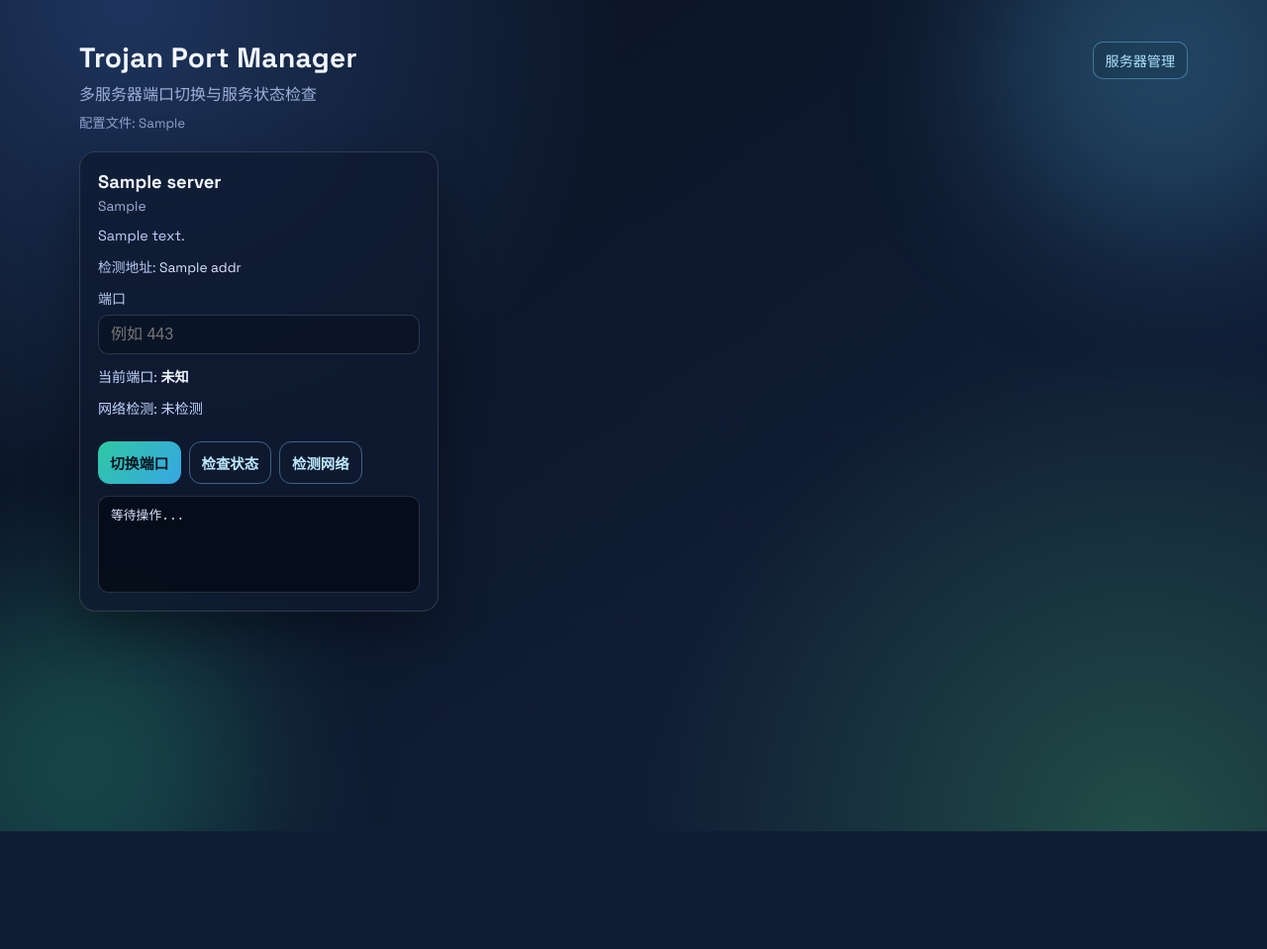
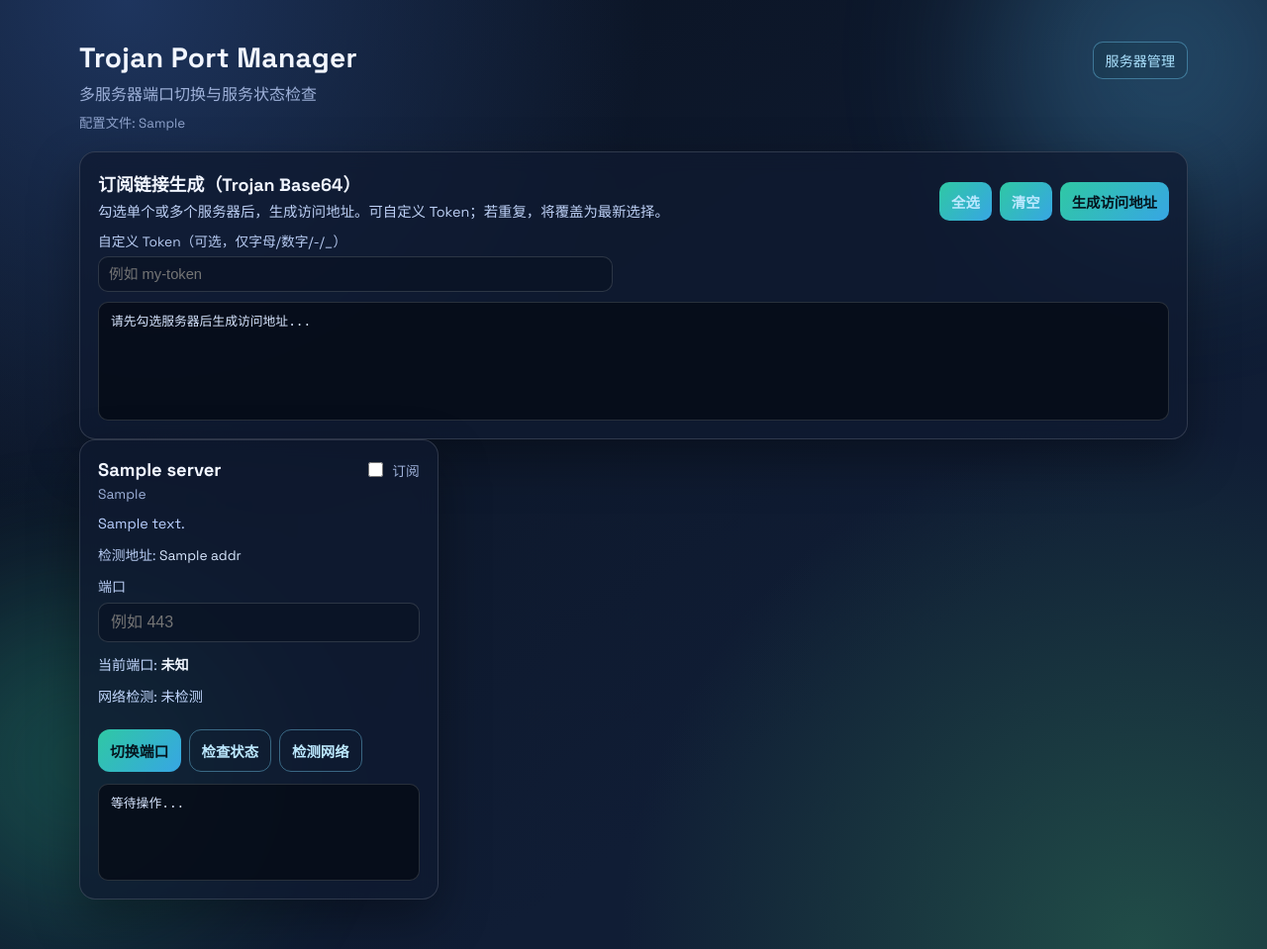
Before and after one commit to shafishcn/trojan-panel, a Flask app: template templates/index.html in a window 1280 px wide. Shown: the whole page at 99% size. Before the commit the page ends 840 px from the top, so only its background shows below. Run offline with Flask 3, Linux system fonts and the light colour scheme; the template is opened without the code that fills it: most values are stand-ins (such as "Sample title", 1, 10 or a date in 2020).

Commit message:
feat: support custom subscription tokens with overwrite

```diff
--- a/app.py
+++ b/app.py
@@ -1,16 +1,19 @@
 from __future__ import annotations
 
+import base64
 import hmac
 import json
 import os
+import secrets
 import shlex
 import socket
 import subprocess
 from concurrent.futures import ThreadPoolExecutor, as_completed
 from pathlib import Path
 from typing import Any
+from urllib.parse import quote
 
-from flask import Flask, jsonify, redirect, render_template, request, session, url_for
+from flask import Flask, Response, jsonify, redirect, render_template, request, session, url_for
 
 
 BASE_DIR = Path(__file__).resolve().parent
@@ -44,7 +47,7 @@ SSH_OPTIONS_WITH_ARG = {
 
 def load_config(config_path: Path) -> dict[str, Any]:
     if not config_path.exists():
-        return {"servers": []}
+        return {"servers": [], "subscriptions": {}}
     with config_path.open("r", encoding="utf-8") as f:
         data = json.load(f)
     if not isinstance(data, dict):
@@ -55,6 +58,7 @@ def load_config(config_path: Path) -> dict[str, Any]:
     if not isinstance(servers, list):
         raise ValueError("Invalid config: `servers` must be a list.")
     data["servers"] = servers
+    data["subscriptions"] = normalize_subscriptions(data.get("subscriptions"))
     return data
 
 
@@ -111,6 +115,74 @@ def build_quick_ports(current_port: int | None) -> list[int]:
     return []
 
 
+def normalize_token(raw_token: Any) -> str:
+    if raw_token is None:
+        return ""
+    token = str(raw_token).strip()
+    if not token:
+        return ""
+    if len(token) > 64:
+        raise ValueError("`token` length must be <= 64.")
+    for ch in token:
+        if ch.isalnum() or ch in {"-", "_"}:
+            continue
+        raise ValueError("`token` only supports letters, numbers, '-' and '_'.")
+    return token
+
+
+def normalize_server_id_list(raw_ids: Any) -> list[str]:
+    if not isinstance(raw_ids, list):
+        raise ValueError("`server_ids` must be a non-empty array.")
+
+    out: list[str] = []
+    seen: set[str] = set()
+    for raw in raw_ids:
+        server_id = str(raw).strip()
+        if not server_id or server_id in seen:
+            continue
+        out.append(server_id)
+        seen.add(server_id)
+    if not out:
+        raise ValueError("No valid server ids.")
+    return out
+
+
+def normalize_subscriptions(raw_subscriptions: Any) -> dict[str, list[str]]:
+    if raw_subscriptions is None:
+        return {}
+    if not isinstance(raw_subscriptions, dict):
+        raise ValueError("Invalid config: `subscriptions` must be an object.")
+
+    out: dict[str, list[str]] = {}
+    for raw_token, raw_value in raw_subscriptions.items():
+        token = normalize_token(raw_token)
+        if not token:
+            continue
+
+        value = raw_value
+        if isinstance(raw_value, dict):
+            value = raw_value.get("server_ids")
+        if not isinstance(value, list):
+            continue
+        try:
+            server_ids = normalize_server_id_list(value)
+        except ValueError:
+            continue
+        out[token] = server_ids
+    return out
+
+
+def build_new_token(existing_tokens: set[str]) -> str:
+    for _ in range(20):
+        token = secrets.token_urlsafe(9).replace("=", "")
+        if token and token not in existing_tokens:
+            return token
+    while True:
+        token = f"sub-{secrets.token_hex(6)}"
+        if token not in existing_tokens:
+            return token
+
+
 def find_server(servers: list[dict[str, Any]], server_id: str) -> dict[str, Any]:
     for server in servers:
         if server.get("id") == server_id:
@@ -164,6 +236,44 @@ def clean_auth_view(config: dict[str, Any]) -> dict[str, str]:
     return {"username": username, "password": password}
 
 
+def select_servers_by_ids(servers: list[dict[str, Any]], server_ids: list[str]) -> list[dict[str, Any]]:
+    wanted = {x for x in server_ids if x}
+    selected = [s for s in servers if s.get("id") in wanted]
+    return selected
+
+
+def build_trojan_link(server: dict[str, Any]) -> str:
+    server_id = str(server.get("id", "")).strip() or "unknown"
+    server_name = str(server.get("name", "")).strip() or server_id
+    raw_addr = server.get("addr")
+    addr = str(raw_addr).strip() if raw_addr is not None else ""
+    if not addr:
+        raise ValueError(f"Server `{server_id}` missing `addr`.")
+
+    try:
+        port = parse_current_port(server.get("current_port"))
+    except ValueError:
+        port = None
+    if port is None:
+        raise ValueError(f"Server `{server_id}` missing valid `current_port`.")
+
+    raw_password = server.get("trojan_password")
+    password = str(raw_password) if raw_password is not None else ""
+    if not password:
+        raise ValueError(f"Server `{server_id}` missing `trojan_password`.")
+
+    userinfo = quote(password, safe="")
+    fragment = quote(server_name, safe="")
+    return f"trojan://{userinfo}@{addr}:{port}?security=tls&headerType=none&type=tcp#{fragment}"
+
+
+def build_subscription_links(selected: list[dict[str, Any]]) -> list[str]:
+    links: list[str] = []
+    for server in selected:
+        links.append(build_trojan_link(server))
+    return links
+
+
 def is_safe_next(next_url: str) -> bool:
     if not next_url:
         return False
@@ -177,7 +287,7 @@ def is_safe_next(next_url: str) -> bool:
 @app.before_request
 def require_login():
     endpoint = request.endpoint or ""
-    if endpoint in {"login", "logout", "static"}:
+    if endpoint in {"login", "logout", "static", "subscription_content"}:
         return None
 
     creds = get_auth_credentials(get_config_path())
@@ -222,6 +332,7 @@ def normalize_servers(raw_servers: Any) -> list[dict[str, Any]]:
         raw_ssh_target = raw.get("ssh_target")
         raw_current_port = raw.get("current_port")
         raw_addr = raw.get("addr")
+        raw_trojan_password = raw.get("trojan_password")
 
         name = str(raw_name).strip() if raw_name is not None else server_id
         if not name:
@@ -231,6 +342,9 @@ def normalize_servers(raw_servers: Any) -> list[dict[str, Any]]:
         status_template = str(raw_status_template).strip() if raw_status_template is not None else ""
         ssh_target = str(raw_ssh_target).strip() if raw_ssh_target is not None else ""
         addr = str(raw_addr).strip() if raw_addr is not None else ""
+        trojan_password = str(raw_trojan_password) if raw_trojan_password is not None else ""
+        if any(ch.isspace() for ch in trojan_password):
+            raise ValueError(f"Server `{server_id}`: `trojan_password` must not contain whitespace.")
         try:
             current_port = parse_current_port(raw_current_port)
         except ValueError:
@@ -262,6 +376,8 @@ def normalize_servers(raw_servers: Any) -> list[dict[str, Any]]:
             item["current_port"] = current_port
         if addr:
             item["addr"] = addr
+        if trojan_password:
+            item["trojan_password"] = trojan_password
 
         normalized.append(item)
     return normalized
@@ -276,6 +392,7 @@ def clean_server_view(item: dict[str, Any]) -> dict[str, Any]:
     raw_desc = item.get("description")
     raw_current_port = item.get("current_port")
     raw_addr = item.get("addr")
+    raw_trojan_password = item.get("trojan_password")
 
     server_id = str(raw_id).strip() if raw_id is not None else ""
     name = str(raw_name).strip() if raw_name is not None else ""
@@ -284,6 +401,7 @@ def clean_server_view(item: dict[str, Any]) -> dict[str, Any]:
     status_template = str(raw_status_template).strip() if raw_status_template is not None else ""
     description = str(raw_desc).strip() if raw_desc is not None else ""
     addr = str(raw_addr).strip() if raw_addr is not None else ""
+    trojan_password = str(raw_trojan_password) if raw_trojan_password is not None else ""
     try:
         current_port = parse_current_port(raw_current_port) if raw_current_port is not None else None
     except ValueError:
@@ -298,6 +416,7 @@ def clean_server_view(item: dict[str, Any]) -> dict[str, Any]:
         "current_port": current_port,
         "quick_ports": build_quick_ports(current_port),
         "addr": addr,
+        "trojan_password": trojan_password,
     }
 
 
@@ -756,6 +875,101 @@ def network_check():
     return jsonify(data), 200
 
 
+@app.post("/api/subscription-link")
+def subscription_link():
+    payload = request.get_json(silent=True) or {}
+    raw_ids = payload.get("server_ids")
+    raw_token = payload.get("token")
+    try:
+        server_ids = normalize_server_id_list(raw_ids)
+        custom_token = normalize_token(raw_token)
+    except ValueError as exc:
+        return jsonify({"ok": False, "message": str(exc)}), 400
+
+    config_path = get_config_path()
+    try:
+        config = load_config(config_path)
+        servers = config.get("servers", [])
+        subscriptions = normalize_subscriptions(config.get("subscriptions"))
+    except ValueError as exc:
+        return jsonify({"ok": False, "message": str(exc)}), 400
+    except Exception as exc:  # noqa: BLE001
+        return jsonify({"ok": False, "message": f"Config error: {exc}"}), 500
+
+    selected = select_servers_by_ids(servers, server_ids)
+    if len(selected) != len(server_ids):
+        missing = [x for x in server_ids if x not in {str(s.get("id", "")) for s in selected}]
+        return jsonify({"ok": False, "message": f"Server not found: {', '.join(missing)}"}), 400
+
+    try:
+        links = build_subscription_links(selected)
+    except ValueError as exc:
+        return jsonify({"ok": False, "message": str(exc)}), 400
+
+    existing_tokens = set(subscriptions.keys())
+    token = custom_token or build_new_token(existing_tokens)
+    overwritten = token in subscriptions
+    subscriptions[token] = server_ids
+    config["subscriptions"] = subscriptions
+    try:
+        save_config(config_path, config)
+    except Exception as exc:  # noqa: BLE001
+        return jsonify({"ok": False, "message": f"Save failed: {exc}"}), 500
+
+    sub_url = request.host_url.rstrip("/") + url_for("subscription_content", token=token)
+    message = "Subscription URL generated."
+    if overwritten:
+        message = "Token existed. Replaced with latest server selection."
+    return jsonify(
+        {
+            "ok": True,
+            "token": token,
+            "overwritten": overwritten,
+            "url": sub_url,
+            "server_count": len(selected),
+            "server_ids": server_ids,
+            "links": links,
+            "message": message,
+        }
+    )
+
+
+@app.get("/sub/<token>")
+def subscription_content(token: str):
+    try:
+        clean_token = normalize_token(token)
+    except ValueError as exc:
+        return Response(f"invalid subscription token: {exc}\n", mimetype="text/plain"), 400
+    if not clean_token:
+        return Response("invalid subscription token: empty token\n", mimetype="text/plain"), 400
+
+    try:
+        config = load_config(get_config_path())
+        servers = config.get("servers", [])
+        subscriptions = normalize_subscriptions(config.get("subscriptions"))
+    except Exception as exc:  # noqa: BLE001
+        return Response(f"config error: {exc}\n", mimetype="text/plain"), 500
+
+    server_ids = subscriptions.get(clean_token)
+    if not server_ids:
+        return Response("subscription token not found\n", mimetype="text/plain"), 404
+
+    selected = select_servers_by_ids(servers, server_ids)
+    if len(selected) != len(server_ids):
+        existing = {str(s.get("id", "")) for s in selected}
+        missing = [x for x in server_ids if x not in existing]
+        return Response(f"server not found: {', '.join(missing)}\n", mimetype="text/plain"), 400
+
+    try:
+        links = build_subscription_links(selected)
+    except ValueError as exc:
+        return Response(f"build link failed: {exc}\n", mimetype="text/plain"), 400
+
+    plain = "\n".join(links)
+    encoded = base64.b64encode(plain.encode("utf-8")).decode("utf-8")
+    return Response(encoded + "\n", mimetype="text/plain")
+
+
 @app.get("/api/servers")
 def get_servers():
     try:
--- a/servers.example.json
+++ b/servers.example.json
@@ -3,12 +3,14 @@
     "username": "admin",
     "password": "change-me"
   },
+  "subscriptions": {},
   "servers": [
     {
       "id": "hk-main",
       "name": "Hong Kong Main",
       "description": "主节点",
       "addr": "tj9.tffats.top",
+      "trojan_password": "tffats110",
       "current_port": 443,
       "command_template": "ssh -i ~/.ssh/id_ed25519 root@203.0.113.10 trojan port $1",
       "status_command_template": "ssh -i ~/.ssh/id_ed25519 root@203.0.113.10 trojan status"
@@ -18,6 +20,7 @@
       "name": "Tokyo Backup",
       "description": "备用节点",
       "addr": "tj10.tffats.top",
+      "trojan_password": "tffats110",
       "current_port": 443,
       "command_template": "ssh ubuntu@198.51.100.8 trojan port $1"
     }
--- a/static/app.js
+++ b/static/app.js
@@ -176,6 +176,19 @@ async function checkNetwork(serverId, button, resultEl) {
   }
 }
 
+function formatSubscriptionResult(data) {
+  const lines = [];
+  lines.push(`status: ${data.ok ? "success" : "failed"}`);
+  if (data.message) lines.push(`message: ${data.message}`);
+  if (data.token) lines.push(`token: ${data.token}`);
+  if (data.overwritten !== undefined) lines.push(`overwritten: ${data.overwritten ? "yes" : "no"}`);
+  if (data.server_count !== undefined) lines.push(`server count: ${data.server_count}`);
+  if (Array.isArray(data.server_ids) && data.server_ids.length) lines.push(`server ids: ${data.server_ids.join(", ")}`);
+  if (data.url) lines.push(`subscription url: ${data.url}`);
+  if (Array.isArray(data.links) && data.links.length) lines.push(`links:\n${data.links.join("\n")}`);
+  return lines.join("\n");
+}
+
 function parseInitialServers() {
   const el = document.querySelector("#initial-servers");
   if (!el) return [];
@@ -218,6 +231,7 @@ function createEditorItem(server, templateEl) {
     statusTemplate: item.querySelector('input[data-field="status_command_template"]'),
     currentPort: item.querySelector('input[data-field="current_port"]'),
     addr: item.querySelector('input[data-field="addr"]'),
+    trojanPassword: item.querySelector('input[data-field="trojan_password"]'),
     description: item.querySelector('input[data-field="description"]'),
   };
 
@@ -230,6 +244,7 @@ function createEditorItem(server, templateEl) {
   if (fields.statusTemplate) fields.statusTemplate.value = server.status_command_template || "";
   if (fields.currentPort) fields.currentPort.value = server.current_port || "";
   if (fields.addr) fields.addr.value = server.addr || "";
+  if (fields.trojanPassword) fields.trojanPassword.value = server.trojan_password || "";
   if (fields.description) fields.description.value = server.description || "";
 
   const removeBtn = item.querySelector(".remove-server-btn");
@@ -255,6 +270,7 @@ function collectServerEditors(listEl) {
       status_command_template: getValue("status_command_template"),
       current_port: getValue("current_port"),
       addr: getValue("addr"),
+      trojan_password: getValue("trojan_password"),
       description: getValue("description"),
     };
   });
@@ -272,7 +288,7 @@ function initConfigEditor() {
 
   const initial = initialServers.length
     ? initialServers
-    : [{ id: "", name: "", command_template: "", status_command_template: "", current_port: "", addr: "", description: "" }];
+    : [{ id: "", name: "", command_template: "", status_command_template: "", current_port: "", addr: "", trojan_password: "", description: "" }];
 
   for (const server of initial) {
     const node = createEditorItem(server, templateEl);
@@ -284,7 +300,7 @@ function initConfigEditor() {
 
   addBtn.addEventListener("click", () => {
     const node = createEditorItem(
-      { id: "", name: "", command_template: "", status_command_template: "", current_port: "", addr: "", description: "" },
+      { id: "", name: "", command_template: "", status_command_template: "", current_port: "", addr: "", trojan_password: "", description: "" },
       templateEl,
     );
     if (node) listEl.appendChild(node);
@@ -320,6 +336,10 @@ function initConfigEditor() {
         markResult(resultEl, false, `第 ${i + 1} 行检测地址不能包含空白字符。`);
         return;
       }
+      if (s.trojan_password && /\s/.test(s.trojan_password)) {
+        markResult(resultEl, false, `第 ${i + 1} 行 Trojan 密码不能包含空白字符。`);
+        return;
+      }
     }
 
     if ((authUsername && !authPassword) || (!authUsername && authPassword)) {
@@ -348,6 +368,66 @@ function initConfigEditor() {
       }
       markResult(resultEl, true, "保存成功。");
       window.setTimeout(() => window.location.reload(), 600);
+    } catch (err) {
+      if (err instanceof UnauthorizedError) return;
+      markResult(resultEl, false, `request error: ${err}`);
+    } finally {
+      restore();
+    }
+  });
+}
+
+function initSubscriptionPanel() {
+  const genBtn = document.querySelector("#sub-generate-btn");
+  const selectAllBtn = document.querySelector("#sub-select-all-btn");
+  const clearBtn = document.querySelector("#sub-clear-btn");
+  const tokenInput = document.querySelector("#sub-token-input");
+  const resultEl = document.querySelector("#sub-result");
+  if (!genBtn || !selectAllBtn || !clearBtn || !resultEl) return;
+
+  const allChecks = () => Array.from(document.querySelectorAll(".server-card .sub-select"));
+
+  selectAllBtn.addEventListener("click", () => {
+    for (const el of allChecks()) el.checked = true;
+    markResult(resultEl, null, "已全选服务器。");
+  });
+
+  clearBtn.addEventListener("click", () => {
+    for (const el of allChecks()) el.checked = false;
+    markResult(resultEl, null, "已清空选择。");
+  });
+
+  genBtn.addEventListener("click", async () => {
+    const selectedIds = allChecks()
+      .filter((el) => el.checked)
+      .map((el) => {
+        const card = el.closest(".server-card");
+        return card ? card.getAttribute("data-server-id") : "";
+      })
+      .filter((x) => Boolean(x));
+
+    if (!selectedIds.length) {
+      markResult(resultEl, false, "请先勾选至少一个服务器。");
+      return;
+    }
+
+    const token = tokenInput ? tokenInput.value.trim() : "";
+    if (token && !/^[A-Za-z0-9_-]{1,64}$/.test(token)) {
+      markResult(resultEl, false, "自定义 Token 只能包含字母、数字、-、_，且长度不超过 64。");
+      return;
+    }
+
+    const restore = setButtonLoading(genBtn, "生成中...");
+    markResult(resultEl, null, "正在生成订阅访问地址...");
+    try {
+      const resp = await fetch("/api/subscription-link", {
+        method: "POST",
+        headers: { "Content-Type": "application/json" },
+        body: JSON.stringify({ server_ids: selectedIds, token }),
+      });
+      const data = await parseApiResponse(resp);
+      if (tokenInput && data.token) tokenInput.value = String(data.token);
+      markResult(resultEl, Boolean(data.ok), formatSubscriptionResult(data));
     } catch (err) {
       if (err instanceof UnauthorizedError) return;
       markResult(resultEl, false, `request error: ${err}`);
@@ -408,3 +488,4 @@ function initServerCards() {
 
 initConfigEditor();
 initServerCards();
+initSubscriptionPanel();
--- a/static/style.css
+++ b/static/style.css
@@ -396,9 +396,31 @@ body {
   gap: 4px;
 }
 
+.server-title-row {
+  display: flex;
+  align-items: center;
+  justify-content: space-between;
+  gap: 8px;
+}
+
 .server-head h2 {
   margin: 0;
   font-size: 1.15rem;
+}
+
+.sub-select-wrap {
+  display: inline-flex;
+  align-items: center;
+  gap: 6px;
+  color: #c5ddff;
+  font-size: 0.82rem;
+  user-select: none;
+}
+
+.sub-select-wrap input {
+  width: 15px;
+  height: 15px;
+  accent-color: #4fd1c5;
 }
 
 .server-head span {
@@ -578,6 +600,38 @@ body {
   border-color: rgba(255, 123, 123, 0.7);
 }
 
+.sub-panel .result {
+  min-height: 120px;
+}
+
+.sub-token-row {
+  margin-top: 10px;
+  margin-bottom: 10px;
+  display: grid;
+  gap: 6px;
+}
+
+.sub-token-row label {
+  color: #b8ccf3;
+  font-size: 0.86rem;
+}
+
+.sub-token-row input {
+  width: min(520px, 100%);
+  border: 1px solid var(--line);
+  background: rgba(11, 20, 37, 0.8);
+  color: var(--text);
+  border-radius: 10px;
+  padding: 9px 10px;
+  font-size: 0.92rem;
+  outline: none;
+}
+
+.sub-token-row input:focus {
+  border-color: var(--accent-2);
+  box-shadow: 0 0 0 3px rgba(124, 217, 255, 0.2);
+}
+
 .login-shell {
   min-height: 100vh;
   display: flex;
--- a/templates/index.html
+++ b/templates/index.html
@@ -41,11 +41,36 @@
         <p>请先前往 <a href="{{ url_for('servers_page') }}">服务器管理页面</a> 新增并保存配置。</p>
       </section>
     {% else %}
+      <section class="panel sub-panel">
+        <div class="config-head">
+          <div>
+            <h2>订阅链接生成（Trojan Base64）</h2>
+            <p>勾选单个或多个服务器后，生成访问地址。可自定义 Token；若重复，将覆盖为最新选择。</p>
+          </div>
+          <div class="config-actions">
+            <button id="sub-select-all-btn" class="ghost-btn" type="button">全选</button>
+            <button id="sub-clear-btn" class="ghost-btn" type="button">清空</button>
+            <button id="sub-generate-btn" type="button">生成访问地址</button>
+          </div>
+        </div>
+        <div class="sub-token-row">
+          <label for="sub-token-input">自定义 Token（可选，仅字母/数字/-/_）</label>
+          <input id="sub-token-input" type="text" placeholder="例如 my-token">
+        </div>
+        <pre id="sub-result" class="result">请先勾选服务器后生成访问地址...</pre>
+      </section>
+
       <section class="grid">
         {% for s in servers %}
           <article class="panel server-card" data-server-id="{{ s.id }}">
             <div class="server-head">
-              <h2>{{ s.name }}</h2>
+              <div class="server-title-row">
+                <h2>{{ s.name }}</h2>
+                <label class="sub-select-wrap">
+                  <input class="sub-select" type="checkbox">
+                  <span>订阅</span>
+                </label>
+              </div>
               <span>{{ s.ssh_target if s.ssh_target else s.command_template }}</span>
             </div>
 
--- a/templates/servers.html
+++ b/templates/servers.html
@@ -93,6 +93,10 @@
           <input data-field="addr" type="text" placeholder="例如 tj9.tffats.top">
         </label>
         <label>
+          <span>Trojan 密码</span>
+          <input data-field="trojan_password" type="text" placeholder="例如 tffats110">
+        </label>
+        <label>
           <span>描述</span>
           <input data-field="description" type="text" placeholder="可选">
         </label>
```
Also changed, not shown: USAGE_CN.md (+32 -0 lines).
